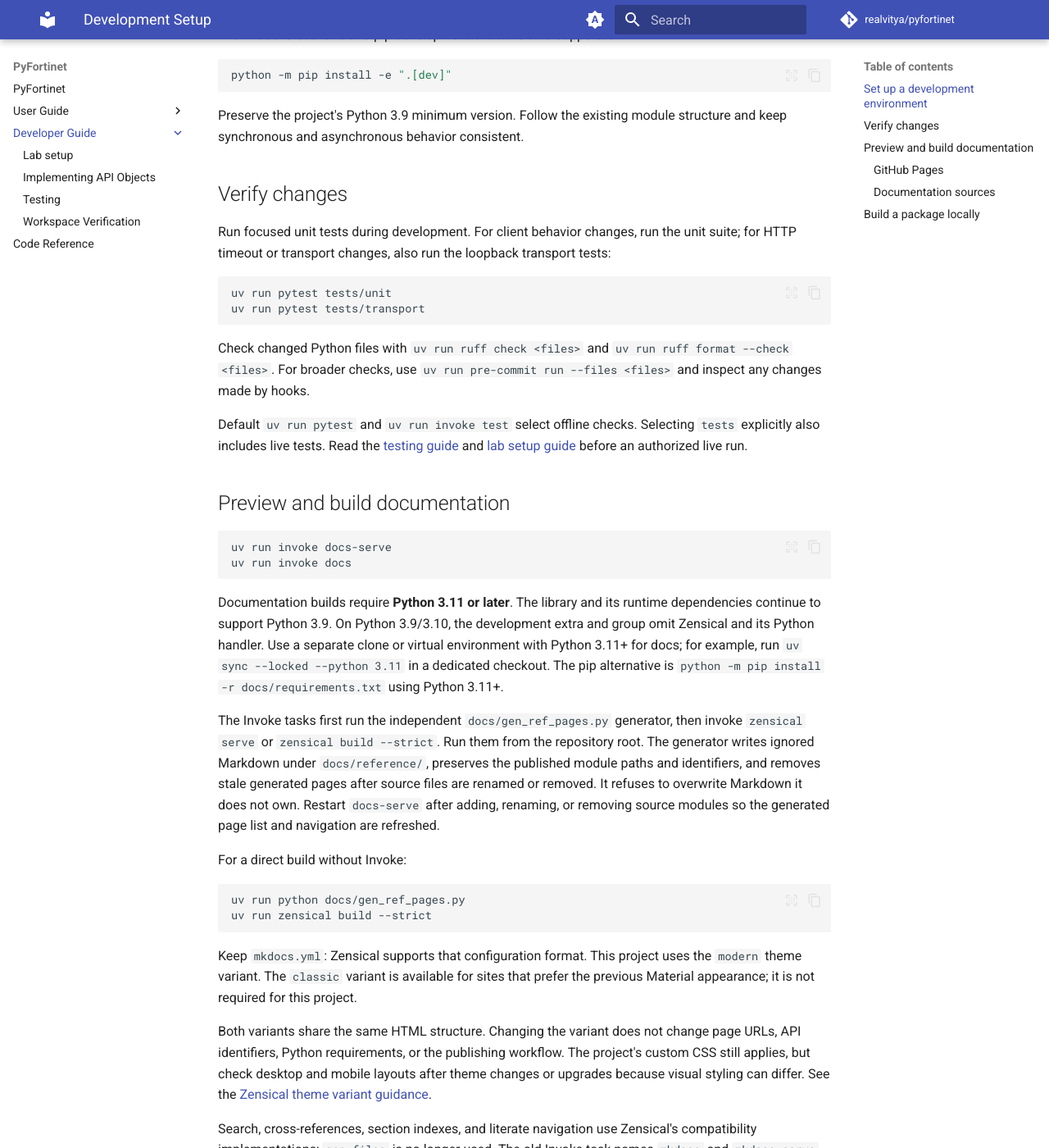
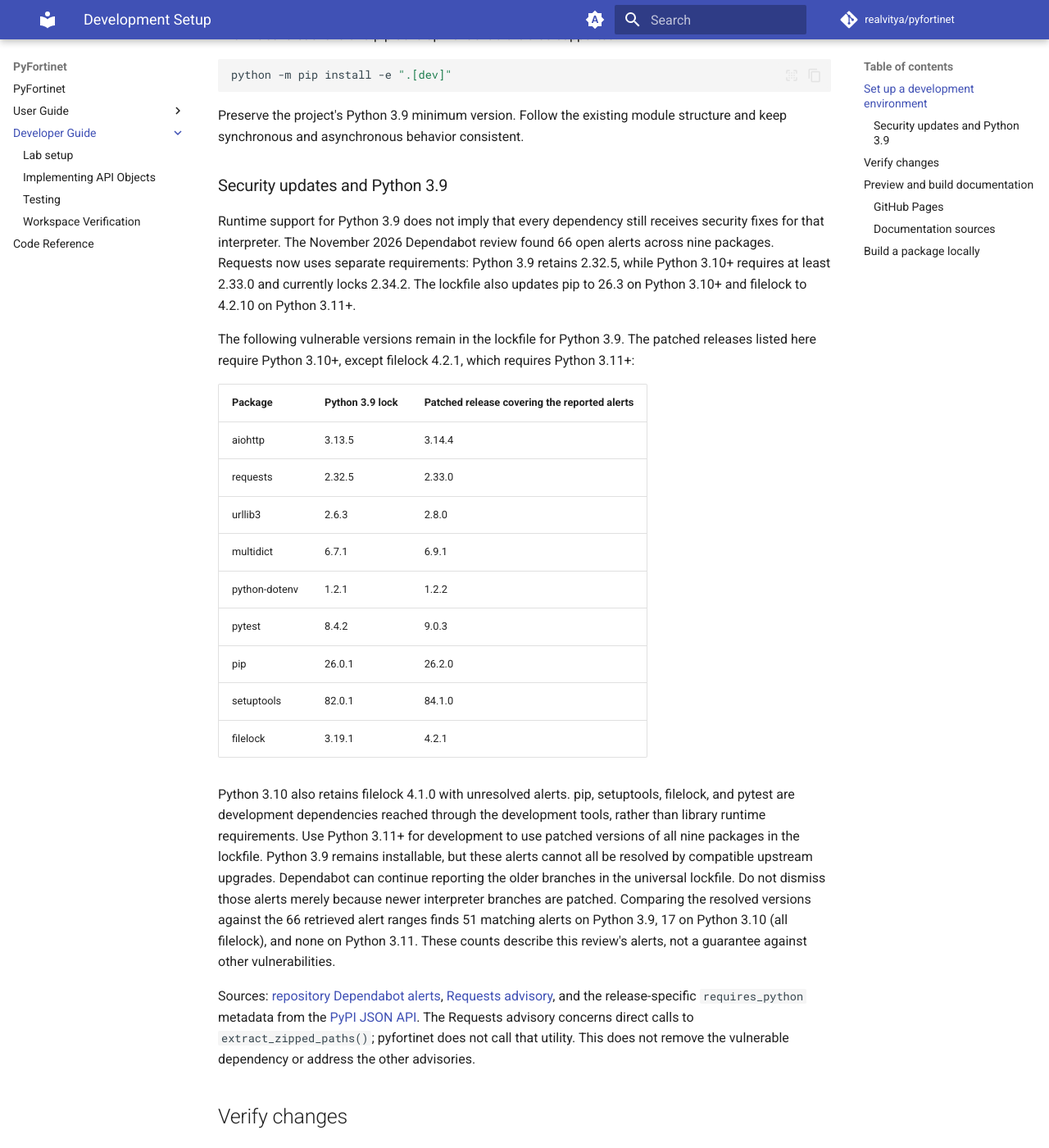
Before and after one commit to realvitya/pyfortinet, an MkDocs documentation site: the page built from docs/developer_guide/index.md, in a window 1280 px wide and 1400 px high, scrolled down 598 px. Shown: the whole window at 82% size. Built offline with MkDocs 1.6.1 and Material for MkDocs 9.7.7, drawn with Linux system fonts in a browser that asks for light colours; comment, search, counter and statistics services are not loaded.

Commit message:
dep vulnerability patching

```diff
--- a/docs/developer_guide/index.md
+++ b/docs/developer_guide/index.md
@@ -27,6 +27,45 @@ python -m pip install -e ".[dev]"
 
 Preserve the project's Python 3.9 minimum version. Follow the existing module structure and keep
 synchronous and asynchronous behavior consistent.
+
+### Security updates and Python 3.9
+
+Runtime support for Python 3.9 does not imply that every dependency still receives security fixes
+for that interpreter. The November 2026 Dependabot review found 66 open alerts across nine packages.
+Requests now uses separate requirements: Python 3.9 retains 2.32.5, while Python 3.10+ requires
+at least 2.33.0 and currently locks 2.34.2. The lockfile also updates pip to 26.3 on Python 3.10+
+and filelock to 4.2.10 on Python 3.11+.
+
+The following vulnerable versions remain in the lockfile for Python 3.9. The patched releases
+listed here require Python 3.10+, except filelock 4.2.1, which requires Python 3.11+:
+
+| Package | Python 3.9 lock | Patched release covering the reported alerts |
+|---------|-----------------|---------------------------------------------|
+| aiohttp | 3.13.5 | 3.14.4 |
+| requests | 2.32.5 | 2.33.0 |
+| urllib3 | 2.6.3 | 2.8.0 |
+| multidict | 6.7.1 | 6.9.1 |
+| python-dotenv | 1.2.1 | 1.2.2 |
+| pytest | 8.4.2 | 9.0.3 |
+| pip | 26.0.1 | 26.2.0 |
+| setuptools | 82.0.1 | 84.1.0 |
+| filelock | 3.19.1 | 4.2.1 |
+
+Python 3.10 also retains filelock 4.1.0 with unresolved alerts. pip, setuptools, filelock, and pytest
+are development dependencies reached through the development tools, rather than library runtime
+requirements. Use Python 3.11+ for development to use patched versions of all nine packages in
+the lockfile. Python 3.9 remains installable, but these alerts cannot all be resolved by compatible
+upstream upgrades. Dependabot can continue reporting the older branches in the universal lockfile.
+Do not dismiss those alerts merely because newer interpreter branches are patched. Comparing the
+resolved versions against the 66 retrieved alert ranges finds 51 matching alerts on Python 3.9,
+17 on Python 3.10 (all filelock), and none on Python 3.11. These counts describe this review's
+alerts, not a guarantee against other vulnerabilities.
+
+Sources: [repository Dependabot alerts](https://github.com/realvitya/pyfortinet/security/dependabot),
+[Requests advisory](https://github.com/advisories/GHSA-gc5v-m9x4-r6x2), and the release-specific
+`requires_python` metadata from the [PyPI JSON API](https://docs.pypi.org/api/json/).
+The Requests advisory concerns direct calls to `extract_zipped_paths()`; pyfortinet does not call
+that utility. This does not remove the vulnerable dependency or address the other advisories.
 
 ## Verify changes
 
--- a/pyproject.toml
+++ b/pyproject.toml
@@ -22,7 +22,9 @@ dependencies = [
     "pydantic>2,<3",
     "pydantic-settings",
     "typer",
-    "requests>=2.32.5,<2.33",  # 2.33 dropped py3.9
+    # Requests 2.33 fixes GHSA-gc5v-m9x4-r6x2 but requires Python 3.10+.
+    "requests>=2.32.5,<2.33; python_version < '3.10'",
+    "requests>=2.33.0,<3; python_version >= '3.10'",
     "ruamel.yaml~=0.18",
     "more-itertools",
     "pyresilience>=0.4.1,<0.5",
```
Also changed, not shown: 1 other file.
